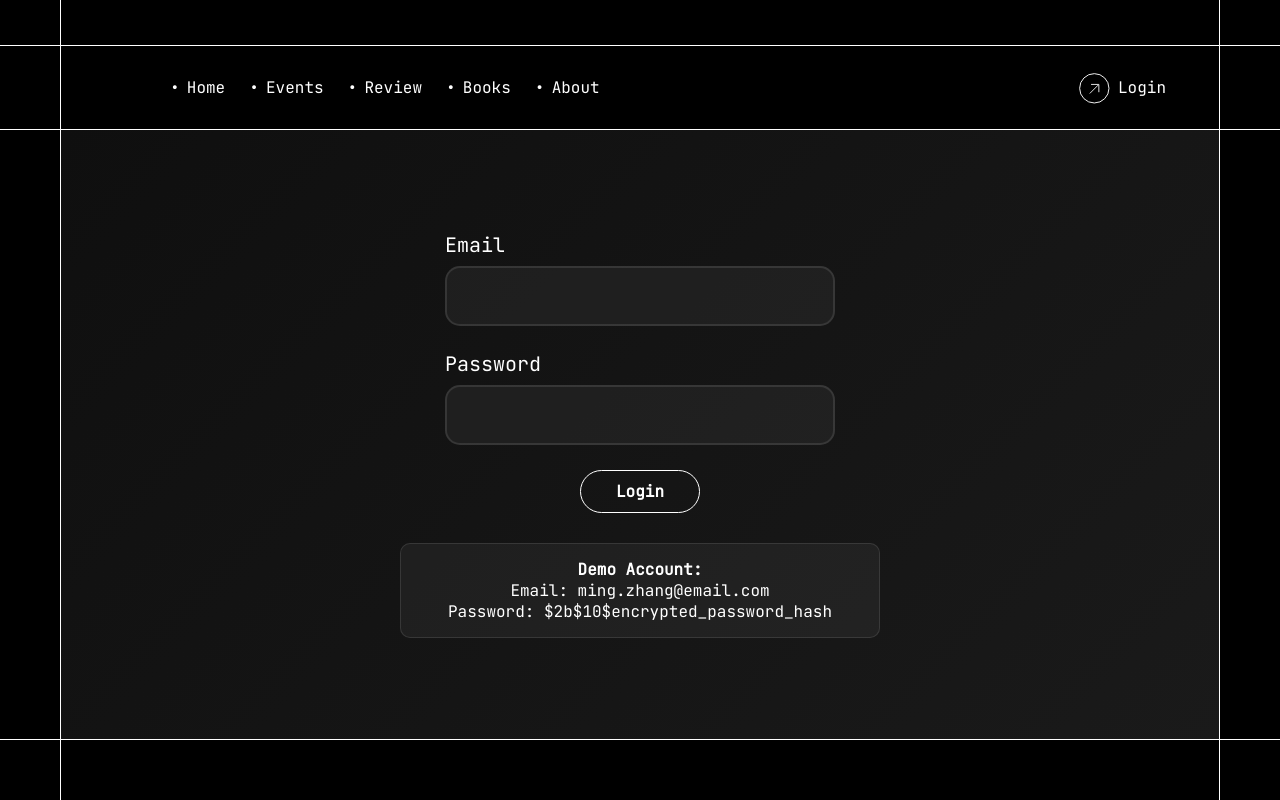
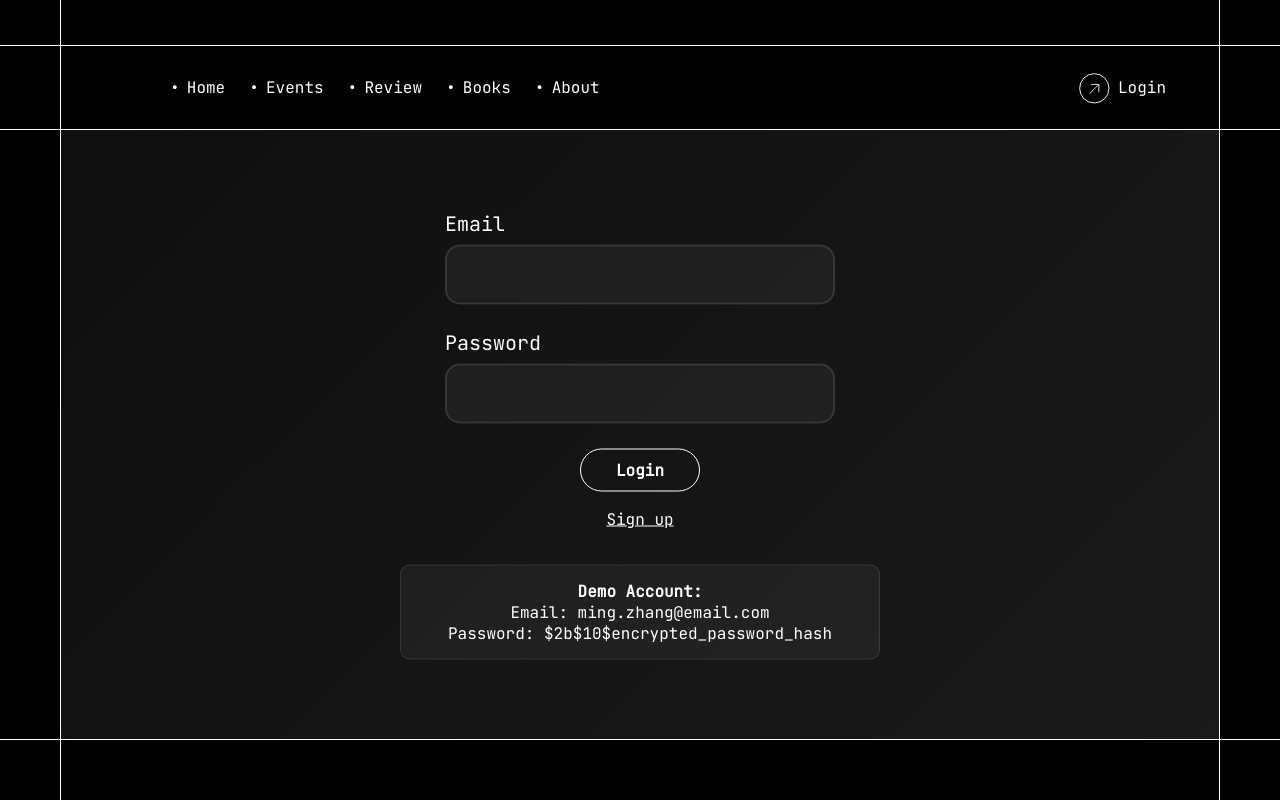
Before and after one commit to hannah035/vue-test-2, a Vue app: page /join-us in a window 1280 px wide. Built offline with nearby package versions, Linux system fonts and the light colour scheme.

Commit message:
Little change.

```diff
--- a/src/views/BooksView.vue
+++ b/src/views/BooksView.vue
@@ -409,7 +409,6 @@ body {
 	margin: 0 auto 0 auto;
 	padding: 0px 20px;
 	/* background-color: rgba(51,51,51, 0.8); */
-	backdrop-filter: blur(10px);
 }
 .search-container input {
 	width: 100px;
@@ -421,6 +420,7 @@ body {
 	font-family: 'JetBrains Mono', monospace;
 	font-size: 16px;
 	transition: width 0.3s ease;
+	backdrop-filter: blur(10px);
 	box-sizing: border-box;
 }
 .search-container input:focus {
--- a/src/views/JoinUsView.vue
+++ b/src/views/JoinUsView.vue
@@ -62,6 +62,11 @@
 						</span>
 						<span v-else>Login</span>
 					</button>
+
+					<!-- Sign Up 文字連結 -->
+					<div class="signup-link-container">
+						<span @click="signUp" class="signup-link">Sign up</span>
+					</div>
 
 					<div v-if="loginError" class="error-message">
 						{{ loginError }}
@@ -313,6 +318,11 @@ export default {
 			localStorage.removeItem('isLoggedIn')
 		},
 
+		signUp() {
+			// 連結到註冊網址
+			window.open('https://www.google.com', '_blank')
+		},
+
 		checkLoginStatus() {
 			const savedUser = localStorage.getItem('currentUser')
 			const savedLoginStatus = localStorage.getItem('isLoggedIn')
@@ -533,6 +543,25 @@ export default {
 	opacity: 0.6;
 	cursor: not-allowed;
 	transform: translate(-50%, 0);
+}
+
+.signup-link-container {
+	text-align: center;
+}
+
+.signup-link {
+	color: #fff;
+	text-decoration: underline;
+	cursor: pointer;
+	font-family: 'JetBrains Mono', monospace;
+	font-size: 1rem;
+	font-weight: 400;
+	transition: all 0.3s ease;
+}
+
+.signup-link:hover {
+	color: #ccc;
+	text-decoration: underline;
 }
 
 .spinner {
--- a/src/views/ReviewsView2.vue
+++ b/src/views/ReviewsView2.vue
@@ -110,11 +110,6 @@
 				</svg>
 			</button>
 		</div>
-	</div>
-
-	<!-- 如果未登入，顯示登入提示 -->
-	<div v-if="!isLoggedIn" class="login-prompt">
-		<p>Login to add comments and reviews</p>
 	</div>
 	<div class="reviews-container">
 		<!-- 載入狀態 -->
@@ -428,6 +423,11 @@
 				</div>
 
 				<!-- 新增評論按鈕 -->
+
+				<!-- 如果未登入，顯示登入提示 -->
+				<div v-if="!isLoggedIn" class="login-prompt">
+					<p>Login to add comments and reviews</p>
+				</div>
 			</div>
 
 			<!-- 底部標籤選擇區域 -->
@@ -1806,6 +1806,7 @@ export default {
 
 .login-prompt p {
 	margin: 0;
+	font-size: 14px;
 }
 
 .no-comments {
```
